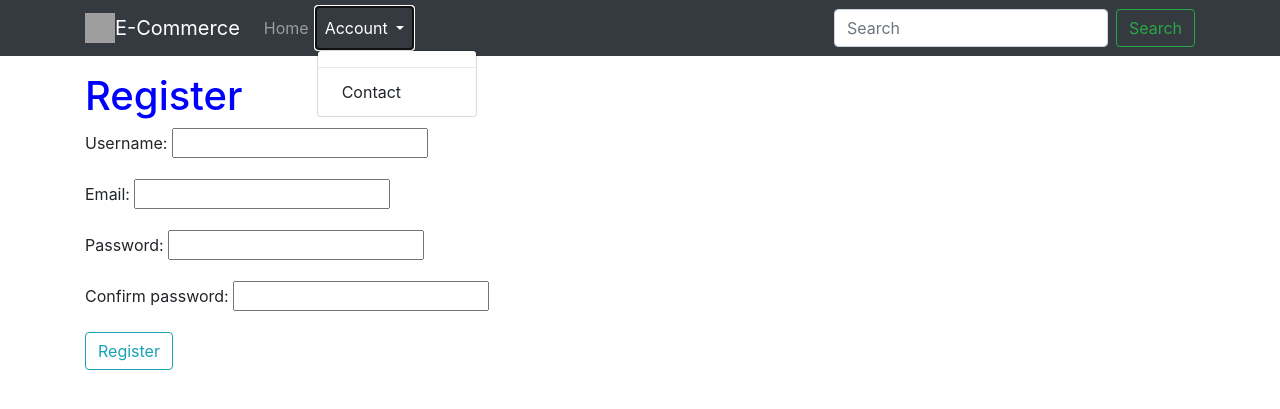
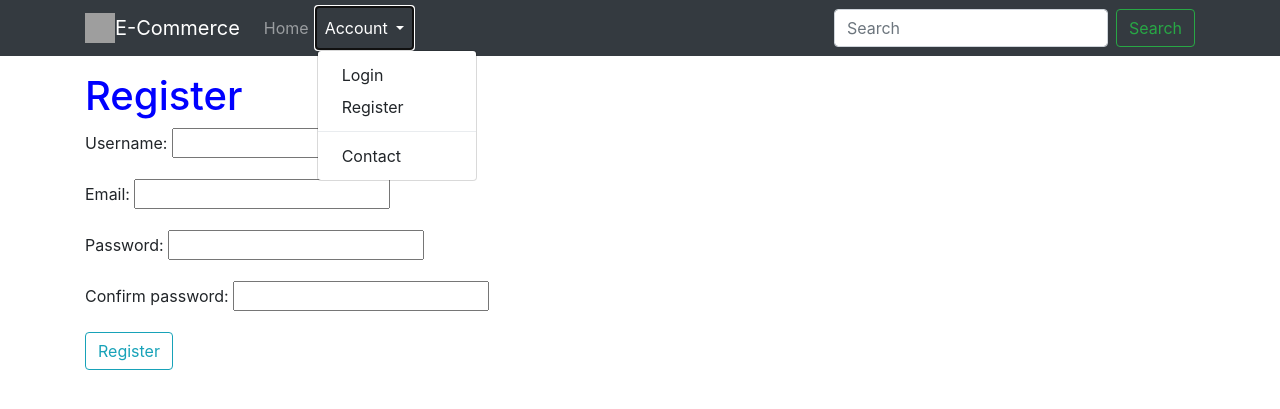
Before and after one commit to dmkibuka/E-Commerce-Master, a Django app: page /accounts/register/ in a window 1280 px wide, after a click on "Account". Shown: the top 409 px of the page. Run offline with Django 3.2, Linux system fonts and the light colour scheme; some libraries are stand-ins or nearby versions; grey boxes are pictures that could not be loaded.

Commit message:
Added auth to navbar-main. Login, Register and Logout

```diff
--- a/templates/snippets/navbar_main.html
+++ b/templates/snippets/navbar_main.html
@@ -13,12 +13,20 @@
       <li class="nav-item {% if request.path == home_url %} active {% endif %}">
         <a class="nav-link" href="{{ home_url }}">Home <span class="sr-only">(current)</span></a>
       </li>
-      {% url 'account' as account_url %}
       <li class="nav-item dropdown {% if request.path == accounts_url %} active {% endif %}">
-        <a class="nav-link dropdown-toggle" href="{{ account_url }}" id="navbarDropdown" role="button" data-toggle="dropdown" aria-haspopup="true" aria-expanded="false">
+        <a class="nav-link dropdown-toggle" href="#" id="navbarDropdown" role="button" data-toggle="dropdown" aria-haspopup="true" aria-expanded="false">
           Account
         </a>
         <div class="dropdown-menu" aria-labelledby="navbarDropdown">
+          {% if request.user.is_authenticated %}
+            {% url 'account:logout' as logout_url %}
+            <a class="dropdown-item" href="{{ logout_url }}">Logout</a>
+          {% else %}
+            {% url 'account:login' as login_url %}
+            <a class="dropdown-item" href="{{ login_url }}">Login</a>
+            {% url 'account:register' as register_url %}
+            <a class="dropdown-item" href="{{ register_url }}">Register</a>
+          {% endif %}
           <div class="dropdown-divider"></div>
           {% url 'contact' as contact_url %}
           <a class="dropdown-item" href="{{ contact_url }}">Contact</a>
```
Also changed, not shown: db.sqlite3.
